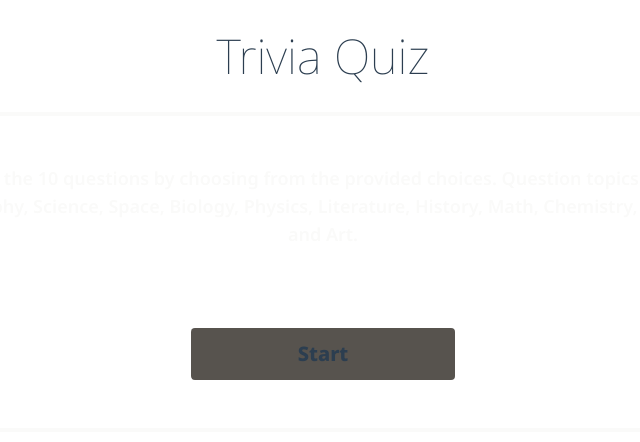
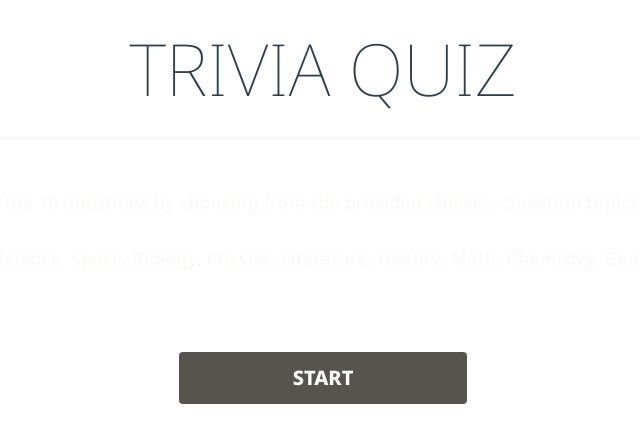
Before and after one commit to johnmichaeltugay/vue-quiz, a Vue app: page / in a window 1280 px wide. Shown: the top 442 px of the page, without its empty margins (317-957 px from the left). Built offline with nearby package versions, Linux system fonts and the light colour scheme.

Commit message:
Visual changes

```diff
--- a/index.html
+++ b/index.html
@@ -17,7 +17,7 @@
     <title>Trivia Quiz</title>
   </head>
   <body>
-    <div id="app" class="min-w-60 w-[70vw] max-w-screen-lg"></div>
+    <div id="app" class="min-w-60 w-[80vw] max-w-screen-lg"></div>
     <script type="module" src="/src/main.ts"></script>
   </body>
 </html>
--- a/src/App.vue
+++ b/src/App.vue
@@ -3,7 +3,7 @@ import { RouterView } from 'vue-router'
 </script>
 
 <template>
-  <p class="text-4xl md:text-5xl text-center font-primary font-thin py-8">Trivia Quiz</p>
+  <p class="text-6xl md:text-7xl text-center font-primary font-thin uppercase py-8">Trivia Quiz</p>
   <Transition name="swipe-left">
     <RouterView />
   </Transition>
--- a/src/views/MainQuizView.vue
+++ b/src/views/MainQuizView.vue
@@ -61,8 +61,7 @@ window.onbeforeunload = () => {
   }
 }
 
-const choicesClasses = computed((selectedChoice) => {
-  return (selectedChoice: number) => {
+const choicesClasses = (selectedChoice: number) => {
   const renderedChoice = props.questionsList[currentQuestion.value].choices[selectedChoice]
   const pickedChoice = currentSelection.value
   const correctChoice = props.answersList[currentQuestion.value]
@@ -83,7 +82,6 @@ const choicesClasses = computed((selectedChoice) => {
     'bg-amber-600 border-amber-100 text-stone-900': !isQuestionAnswered && isChoiceSelected
   } as Record<string, boolean>
 }
-})
 </script>
 
 <template>
@@ -172,7 +170,7 @@ const choicesClasses = computed((selectedChoice) => {
           </button>
           <nav
             v-else-if="store.getAnswered() === props.questionsList.length"
-            class="absolute bg-stone-600 hover:bg-amber-500 hover:text-black flex flex-col rounded-sm transition-all ease-in-out duration-150 text-center md:w-1/3 w-1/2"
+            class="absolute bg-stone-600 hover:bg-amber-500 text-stone-50 hover:text-black flex flex-col rounded-sm transition-all ease-in-out duration-150 text-center md:w-1/3 w-1/2"
             :class="store.getAnswered() === props.questionsList.length ? '' : 'hidden'"
           >
             <RouterLink
--- a/src/views/ResultsView.vue
+++ b/src/views/ResultsView.vue
@@ -34,8 +34,8 @@ if (localStorageData !== null) {
   <div
     class="select-none text-stone-50 text-center font-primary w-full flex flex-col justify-center align-center"
   >
-    <h3 class="text-lg md:text-2xl font-extrabold">Your Score</h3>
-    <p class="text-6xl md:text-8xl font-thin mt-4 mb-2">{{ store.getScore() }}</p>
+    <h3 class="text-2xl md:text-4xl font-extrabold uppercase mt-20">Your Score</h3>
+    <p class="text-7xl md:text-9xl font-thin mt-4 mb-2">{{ store.getScore() }}</p>
     <p class="text-sm md:text-md font-medium">
       You got {{ store.getScorePercentage() }} of the questions correct
     </p>
--- a/src/views/StartQuizView.vue
+++ b/src/views/StartQuizView.vue
@@ -39,7 +39,7 @@ if (localStorageData !== null) {
 
 <template>
   <div
-    class="flex flex-col justify-center items-center border-stone-50 border-4 rounded-md p-6 md:p-12"
+    class="flex flex-col justify-self-center justify-center items-center border-stone-50 border-4 rounded-3xl p-6 md:p-12"
   >
     <header>
       <p
@@ -47,15 +47,15 @@ if (localStorageData !== null) {
         class="font-primary font-semibold text-center text-md md:text-lg text-stone-50"
       >
         Answer the {{ questionsList.length }} question{{ questionsList.length > 1 ? 's' : '' }} by
-        choosing from the provided choices. Question topics include: {{ topicsList }}.
+        choosing from the provided choices. Question topics include: <br /><br />{{ topicsList }}.
       </p>
     </header>
     <nav
-      class="bg-stone-600 hover:bg-amber-500 hover:text-black flex flex-col rounded transition-all ease-in-out duration-150 text-center md:w-1/3 w-1/2 mt-20"
+      class="bg-stone-600 hover:bg-amber-500 text-stone-50 hover:text-black flex flex-col rounded transition-all ease-in-out duration-150 text-center md:w-1/3 w-1/2 mt-20"
     >
       <RouterLink
         to="/quiz"
-        class="font-primary font-extrabold text-lg md:text-xl items-stretch py-3"
+        class="font-primary font-extrabold text-lg uppercase md:text-xl items-stretch py-3"
         >Start</RouterLink
       >
     </nav>
```
Lines whose indentation alone changed are shown as unchanged.
